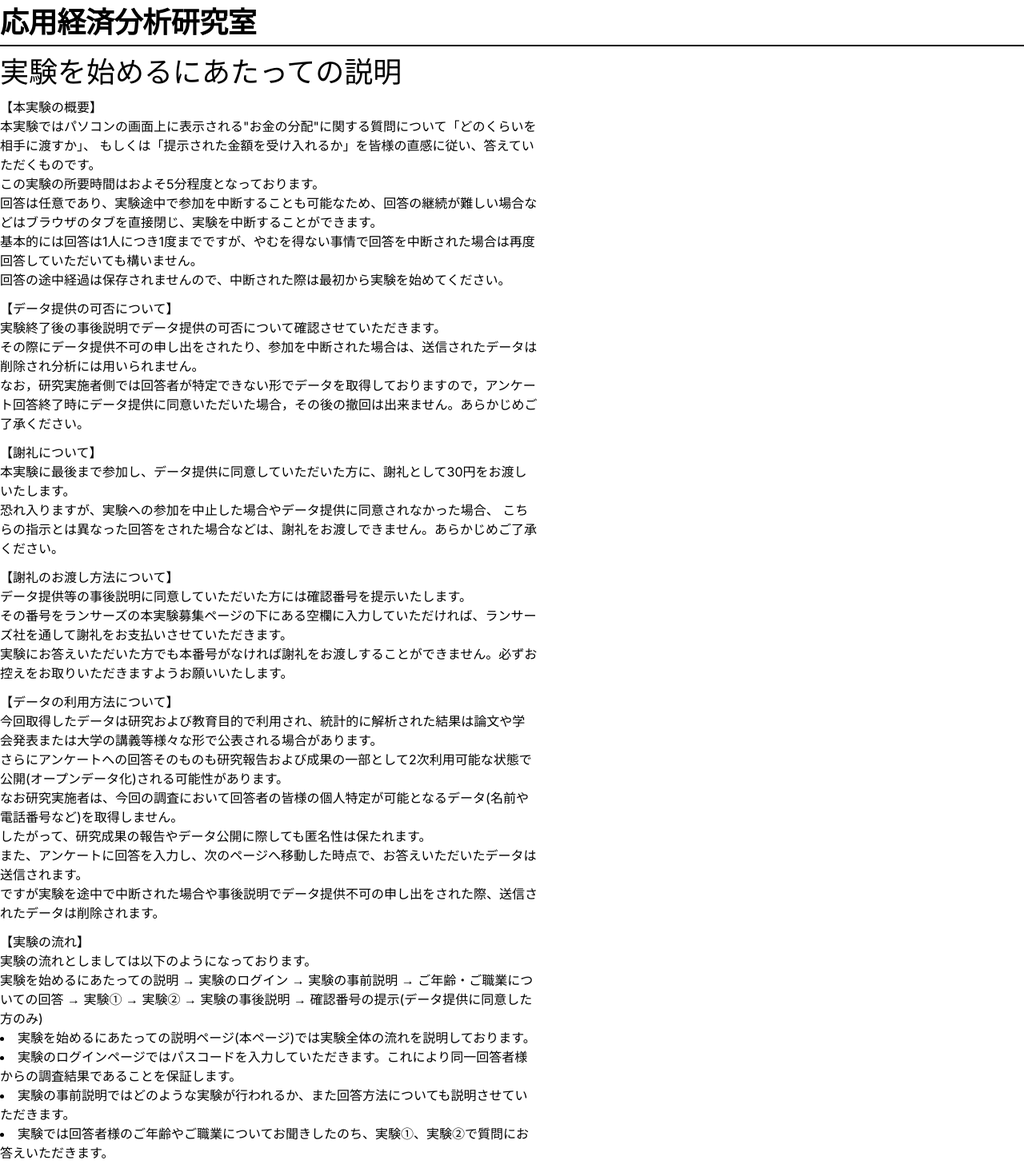
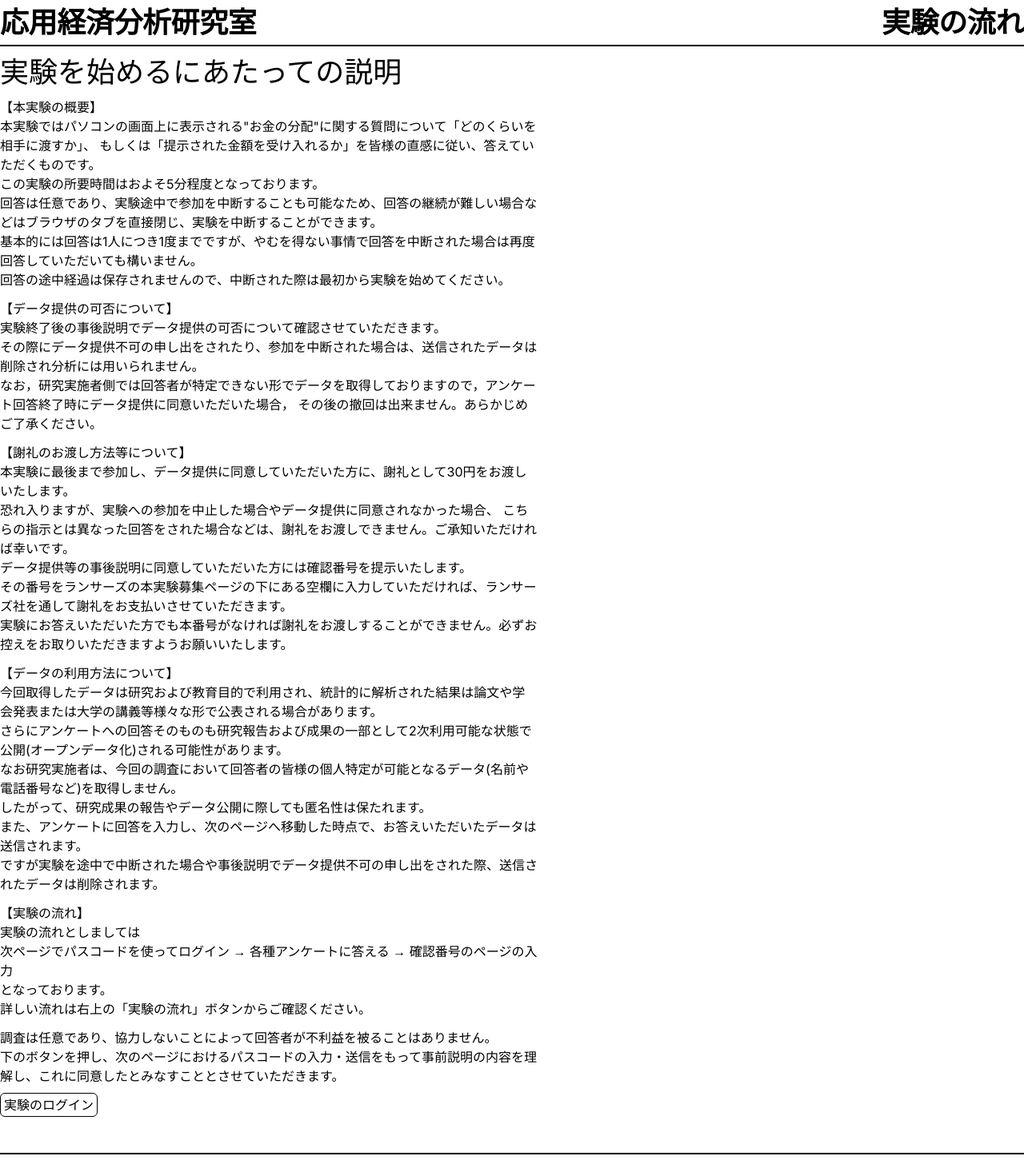
Before and after one commit to HyuDev7/online_survey, a Next.js app: page /briefing in a window 1280 px wide. Shown: the top 1456 px of the page at 80% size. Built offline with nearby package versions, Linux system fonts and the light colour scheme.

Commit message:
changed text

```diff
--- a/src/app/briefing/page.tsx
+++ b/src/app/briefing/page.tsx
@@ -8,9 +8,7 @@ import {
   B_text4,
   B_text5,
   B_text6,
-  B_text7,
 } from "@/lib/textlist";
-import FlowOfPage from "@/components/FlowOfPage";
 
 export default function Page() {
   // insertIDs()
@@ -34,14 +32,10 @@ export default function Page() {
         <div className="textStyle">
           <SplitText text={B_text5} />
         </div>
-        <div className="textStyle mb-0">
+        <div className="textStyle">
           <SplitText text={B_text6} />
         </div>
-        <FlowOfPage />
-        <div className="textStyle">
-          <SplitText text={B_text7} />
-        </div>
-        <Link className="inputStyle" href="/auth">
+        <Link className="inputStyle mt-3" href="/auth">
           実験のログイン
         </Link>
       </div>
--- a/src/components/FlowOfPage.tsx
+++ b/src/app/flowOfContent/page.tsx
@@ -1,4 +1,8 @@
-export default function FlowOfPage() {
+"use client";
+import { useRouter } from "next/navigation";
+
+export default function FlowOfContentPage() {
+  const router = useRouter();
   return (
     <div className="textStyle">
       実験を始めるにあたっての説明 → 実験のログイン → 実験の事前説明 →
@@ -25,6 +29,13 @@ export default function FlowOfPage() {
           実験にお答えいただいた方でも本番号がなければ謝礼をお渡しすることができません。必ずお控えをお取りいただきますようお願いいたします。
         </li>
       </ul>
+      <button
+        className="inputStyle my-5"
+        type="button"
+        onClick={() => router.back()}
+      >
+        前のページへ戻る
+      </button>
     </div>
   );
 }
--- a/src/app/layout.tsx
+++ b/src/app/layout.tsx
@@ -1,6 +1,7 @@
 import "../../public/styles/globals.css";
 import type { Metadata } from "next";
 import { Inter } from "next/font/google";
+import Link from "next/link";
 
 const inter = Inter({ subsets: ["latin"] });
 
@@ -18,16 +19,24 @@ export default function RootLayout({
     <html lang="en">
       <body className={inter.className}>
         <div className="flex flex-col min-h-screen">
-
           <header className="border-b-2 border-black font-bold tracking-tight w-full">
             <div className="container mx-auto">
-              <nav>
-                <h1 className="my-2">応用経済分析研究室</h1>
+              <nav className="flex justify-between">
+                <div>
+                  <h1 className="my-2">応用経済分析研究室</h1>
+                </div>
+                <div>
+                  <Link href="/flowOfContent">
+                    <h1 className="my-2">実験の流れ</h1>
+                  </Link>
+                </div>
               </nav>
             </div>
           </header>
 
-          <div className="container mx-auto flex-1">{children}</div>
+          <div className="container mx-auto flex-1">
+            {children}
+          </div>
 
           <footer className="mt-12 border-t-2 border-black w-full">
             <div className="container mx-auto mt-2">
@@ -38,7 +47,6 @@ export default function RootLayout({
               </div>
             </div>
           </footer>
-
         </div>
       </body>
     </html>
--- a/src/lib/textlist.ts
+++ b/src/lib/textlist.ts
@@ -16,20 +16,19 @@ const B_text1 = `【本実験の概要】¥n
 const B_text2 = `【データ提供の可否について】¥n
 実験終了後の事後説明でデータ提供の可否について確認させていただきます。¥n
 その際にデータ提供不可の申し出をされたり、参加を中断された場合は、送信されたデータは削除され分析には用いられません。¥n
-なお，研究実施者側では回答者が特定できない形でデータを取得しておりますので，アンケート回答終了時にデータ提供に同意いただいた場合，その後の撤回は出来ません。あらかじめご了承ください。`;
+なお，研究実施者側では回答者が特定できない形でデータを取得しておりますので，アンケート回答終了時にデータ提供に同意いただいた場合，
+その後の撤回は出来ません。あらかじめご了承ください。`;
 
-const B_text3 = `【謝礼について】¥n
+const B_text3 = `【謝礼のお渡し方法等について】¥n
 本実験に最後まで参加し、データ提供に同意していただいた方に、謝礼として30円をお渡しいたします。¥n
 恐れ入りますが、実験への参加を中止した場合やデータ提供に同意されなかった場合、
-こちらの指示とは異なった回答をされた場合などは、謝礼をお渡しできません。あらかじめご了承ください。
-`;
-
-const B_text4 = `【謝礼のお渡し方法について】¥n
+こちらの指示とは異なった回答をされた場合などは、謝礼をお渡しできません。ご承知いただければ幸いです。¥n
 データ提供等の事後説明に同意していただいた方には確認番号を提示いたします。¥n
 その番号をランサーズの本実験募集ページの下にある空欄に入力していただければ、ランサーズ社を通して謝礼をお支払いさせていただきます。¥n
 実験にお答えいただいた方でも本番号がなければ謝礼をお渡しすることができません。必ずお控えをお取りいただきますようお願いいたします。`;
 
-const B_text5 = `【データの利用方法について】¥n
+
+const B_text4 = `【データの利用方法について】¥n
 今回取得したデータは研究および教育目的で利用され、統計的に解析された結果は論文や学会発表または大学の講義等様々な形で公表される場合があります。¥n
 さらにアンケートへの回答そのものも研究報告および成果の一部として2次利用可能な状態で公開(オープンデータ化)される可能性があります。¥n
 なお研究実施者は、今回の調査において回答者の皆様の個人特定が可能となるデータ(名前や電話番号など)を取得しません。¥n
@@ -37,10 +36,13 @@ const B_text5 = `【データの利用方法について】¥n
 また、アンケートに回答を入力し、次のページへ移動した時点で、お答えいただいたデータは送信されます。¥n
 ですが実験を途中で中断された場合や事後説明でデータ提供不可の申し出をされた際、送信されたデータは削除されます。`;
 
-const B_text6 = `【実験の流れ】¥n
-実験の流れとしましては以下のようになっております。`;
+const B_text5 = `【実験の流れ】¥n
+実験の流れとしましては¥n
+次ページでパスコードを使ってログイン → 各種アンケートに答える → 確認番号のページの入力¥n
+となっております。¥n
+詳しい流れは右上の「実験の流れ」ボタンからご確認ください。`;
 
-const B_text7 = `調査は任意であり、協力しないことによって回答者が不利益を被ることはありません。¥n
+const B_text6 = `調査は任意であり、協力しないことによって回答者が不利益を被ることはありません。¥n
 下のボタンを押し、次のページにおけるパスコードの入力・送信をもって事前説明の内容を理解し、これに同意したとみなすこととさせていただきます。`;
 
 // text in gamerule page
@@ -68,7 +70,6 @@ export {
   B_text4,
   B_text5,
   B_text6,
-  B_text7,
   G_text1,
   G_text2,
   G_text3,
```
